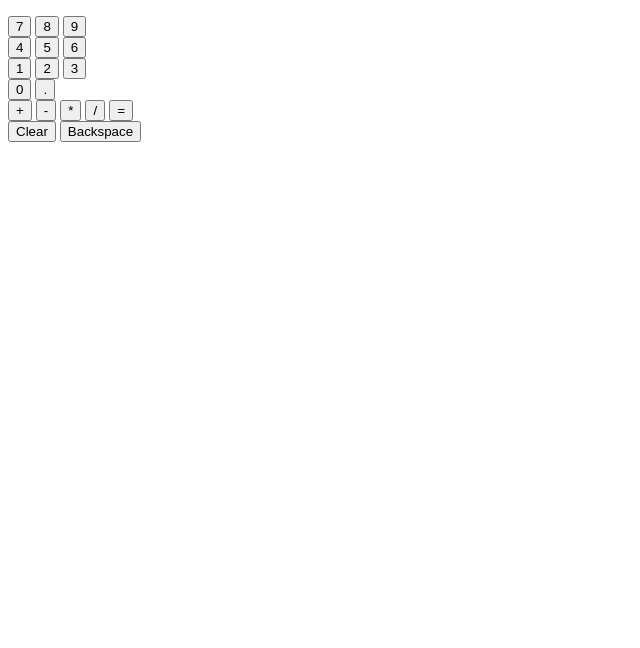
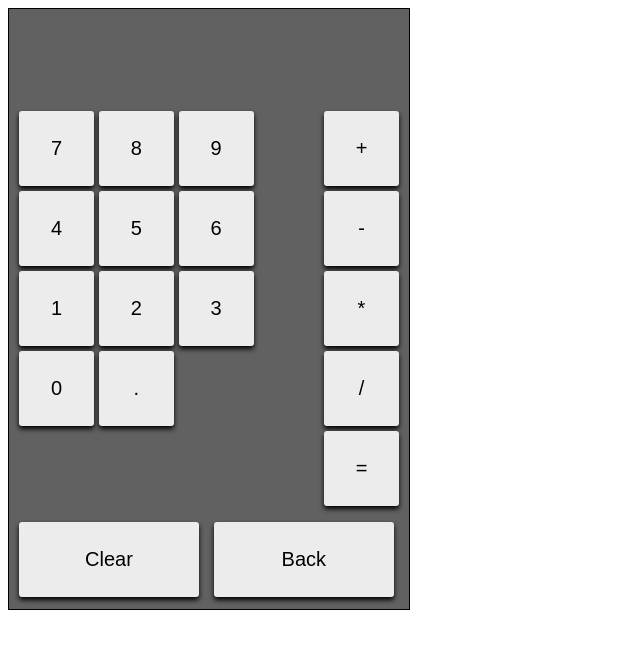
Before and after one commit to mirazh-ds/calculator, a plain HTML site: page index.html in a window 1280 px wide. Shown: the whole page, without its empty margins (0-640 px from the left). Drawn offline with Linux system fonts and the light colour scheme.

Commit message:
adds basic css

```diff
--- a/index.html
+++ b/index.html
@@ -7,10 +7,12 @@
     </head>
     <body>
         <div class="calculator">
+            <!-- <p>JavaScript Calculator</p> -->
             <div class="text">
                 <p id="display"></p>
             </div>
             <div class="buttons">
+                <div class="box">
                     <div class="numbers">
                         <button id="7" value="7" onclick="queue(this.value)">7</button>
                         <button id="8" value="8" onclick="queue(this.value)">8</button>
@@ -31,9 +33,10 @@
                         <button id="divid" value="/" onclick="operate(this.value)">/</button>
                         <button id="equals" value="=" onclick="equals(buffer2)">=</button>
                     </div>
+                </div>
                 <div class="utility">
                     <button id="clear" onclick="clear(); display.textContent = ''">Clear</button>
-                    <button id="backspace" onclick="backspace()">Backspace</button>
+                    <button id="backspace" onclick="backspace()">Back</button>
                 </div>
             </div>
         </div>
--- a/script.js
+++ b/script.js
@@ -3,6 +3,8 @@ let buffer = [];
 let buffer2 = [];
 let result;
 const display = document.getElementById('display');
+const buttons = document.querySelectorAll('button');
+display.textContent = "";
 
 function queue(num) {
 
@@ -116,6 +118,7 @@ function operate(sign) {
     }
 }
 
+
 function equals() {
 
     buffer2.push(parseFloat(buffer.join('')));
--- a/style.css
+++ b/style.css
@@ -0,0 +1,84 @@
+@import url('https://fonts.googleapis.com/css2?family=Jost:wght@300&display=swap');
+
+body {
+    font-family: 'Jost', sans-serif;
+}
+
+.calculator {
+
+    border-style: solid;
+    border-width: 1px;
+    width: 400px;
+    height: 600px;
+    background-color: rgb(97, 97, 97);
+
+}
+
+/* .calculator > p {
+
+    color: white;
+    text-align: center;
+    font-size: 20px;
+    font-weight: 400;
+    margin-top: 16px;
+
+} */
+
+.text {
+
+    color: white;
+    padding-right: 20px;
+    text-align: end;
+
+}
+
+.text > p {
+
+    height: 48px;font-size: 48px;
+    padding: 0px;
+    margin-top: 16px;
+    margin-bottom: 38px;
+
+
+}
+
+button {
+
+    border: none;
+    background-color: rgb(236, 236, 236);
+    text-decoration: none;
+    font-size: 20px;
+    width: 75px;
+    height: 75px;
+    margin-bottom: 5px;
+    border-radius: 3px;
+    font-weight: 300;
+    box-shadow: 0px 3px 5px black;
+
+}
+
+
+.numbers {
+
+    position: absolute;
+    display: inline-block;
+    margin-left: 10px;
+
+}
+
+.signs {
+
+    display: flex;
+    /* border-style: solid;
+    border-width: 1px; */
+    flex-direction: column;
+    margin-left: 315px;
+
+}
+
+#clear, #backspace {
+
+    width: 180px;
+    margin-left: 10px;
+    margin-top: 11px;
+}
```
Also changed, not shown: 1 other file. Lines whose indentation alone changed are shown as unchanged.
